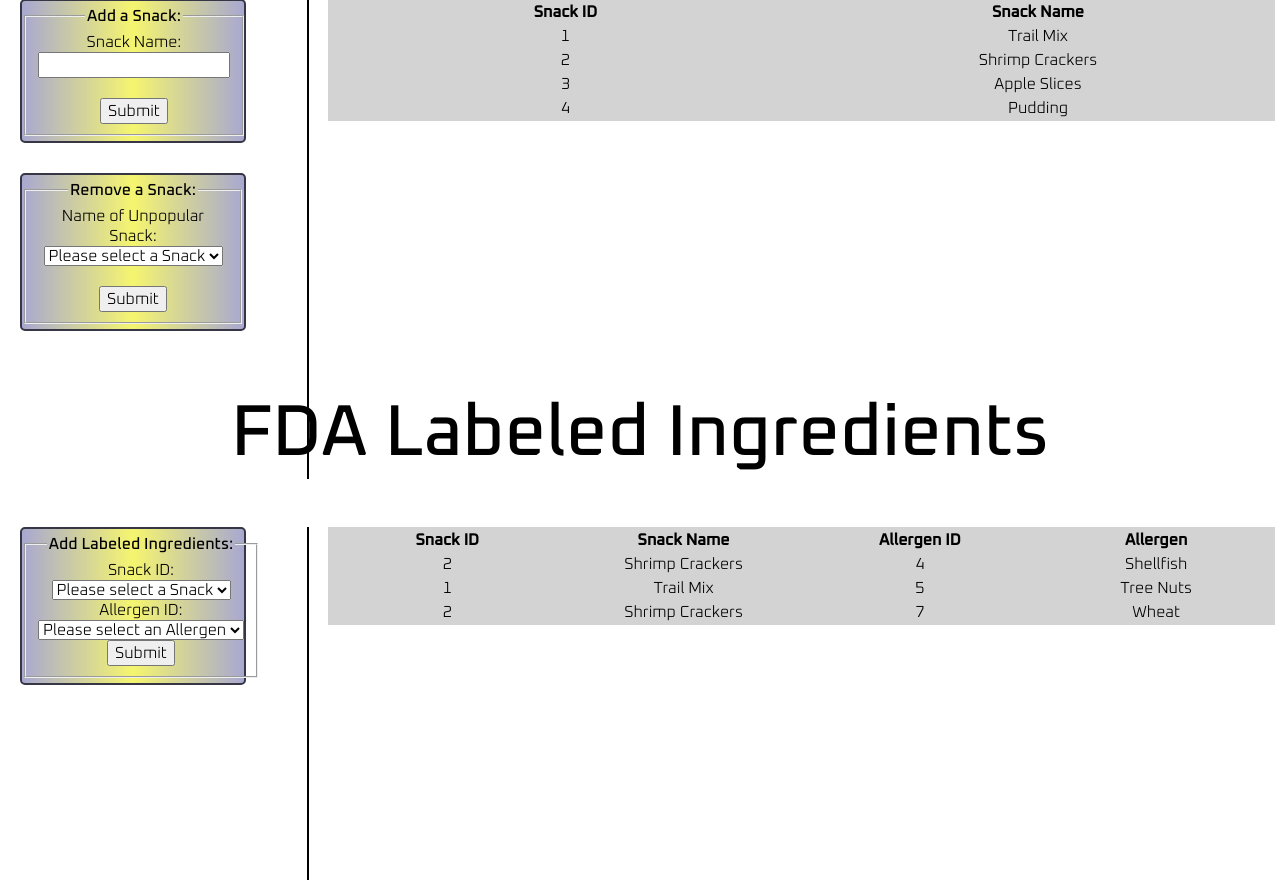
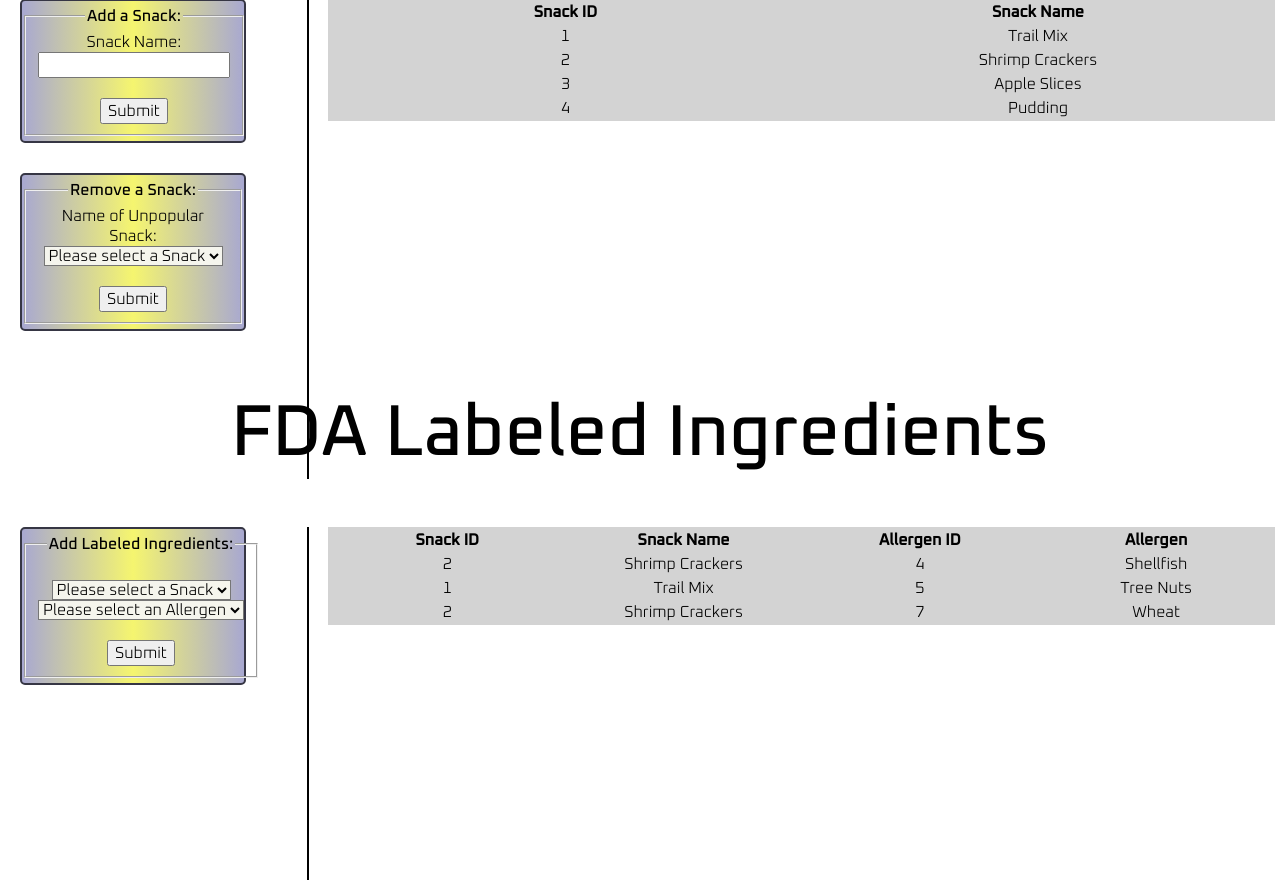
Before and after one commit to jessa9000/fieldtrip-planner, a Flask app: page /Snacks in a window 1280 px wide. Shown: the part 213-1093 px from the top of the page. Run offline with Flask 2, Linux system fonts and the light colour scheme; data comes from the database, SQL or seed files in the repository; some libraries are stand-ins or nearby versions.

Commit message:
Removed excess form labels and brightened select buttons

```diff
--- a/static/style.css
+++ b/static/style.css
@@ -107,6 +107,10 @@ a:visited{
 	color: black;
 }
 
+.beige{
+	background-color: rgb(245, 245, 237);
+}
+
 /* Styling for two-column layout */
 /*source: https://www.w3schools.com/howto/howto_css_two_columns.asp */
 
--- a/templates/Snacks.j2
+++ b/templates/Snacks.j2
@@ -39,7 +39,7 @@
 					<input type="hidden" name="add" value="removeSnacks">
 					<legend class="bold">Remove a Snack:</legend>
 					<label for="snackDelete">Name of Unpopular Snack: </label><br>
-						<select name="snackSelect">
+						<select name="snackSelect" class="beige">
 							<option value="">Please select a Snack</option>
 						{% for row in Snacks %}
 							<option value="{{row["Snack ID"]}}">{{row["Snack Name"]}}</option>
@@ -92,20 +92,19 @@
 				<fieldset>
 					<input type="hidden" name="add" value="addIngredients">
 					<legend class="bold">Add Labeled Ingredients:</legend>
-					<label for="snackID">Snack ID: </label><br>
-						<select name="addAllergenSnack">
+					<br>
+						<select name="addAllergenSnack" class="beige">
 							<option value="">Please select a Snack</option>
 						{% for row in Snacks %}
 							<option value="{{row["Snack ID"]}}">{{row["Snack Name"]}}</option>
 						{% endfor %}
 						</select> <br>
-					<label for="allergenID">Allergen ID: </label><br>
-						<select name="addSnackAllergen">
+						<select name="addSnackAllergen" class="beige">
 							<option value="">Please select an Allergen</option>
 						{% for row in Allergens %}
 							<option value="{{row["allergenID"]}}">{{row["name"]}}</option>
 						{% endfor %}
-						</select> <br>
+						</select> <br><br>
 					<input type="submit" value="Submit" id="addIngredientSubmit">
 				</fieldset>
 			</form>
--- a/templates/Students.j2
+++ b/templates/Students.j2
@@ -88,13 +88,13 @@
 			<form action="/Students" method="POST">
 				<input type="hidden" name="add" value="addEmergencyContacts">
 				<legend class="bold">Add an Emergency Contact</legend><br>
-					<select name="addEmergencyContactsStudents">
+					<select name="addEmergencyContactsStudents" class="beige">
 						<option value="">Please select a Student</option>
 					{% for row in Students %}
 						<option value="{{row["Student ID"]}}">{{row["First Name"]}} {{row["Last Name"]}}</option>
 					{% endfor %}
 					</select> <br>
-					<select name="addEmergencyContactsTrustedAdults">
+					<select name="addEmergencyContactsTrustedAdults" class="beige">
 						<option value="">Please select an Adult</option>
 					{% for row in TrustedAdults %}
 						<option value="{{row["adultID"]}}">{{row["firstName"]}} {{row["lastName"]}}</option>
--- a/templates/Trips.j2
+++ b/templates/Trips.j2
@@ -47,7 +47,7 @@
 			<form action="/Trips" method="POST" class="long-form">
 				<input type="hidden" name="add" value="updateTrips">
 				<legend class="bold">Modify a Trip</legend>
-					<select name="selectUpdateTrip">
+					<select name="selectUpdateTrip" class="beige">
 						<option value="">Please select a Trip</option>
 					{% for row in Trips %}
 						<option value="{{row["Trip ID"]}}">{{row["Name"]}}</option>
```
Also changed, not shown: templates/Allergies.j2 (+4 -5 lines).
